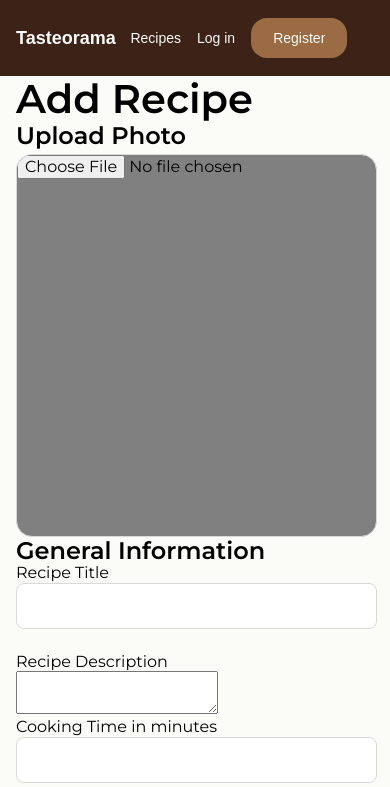
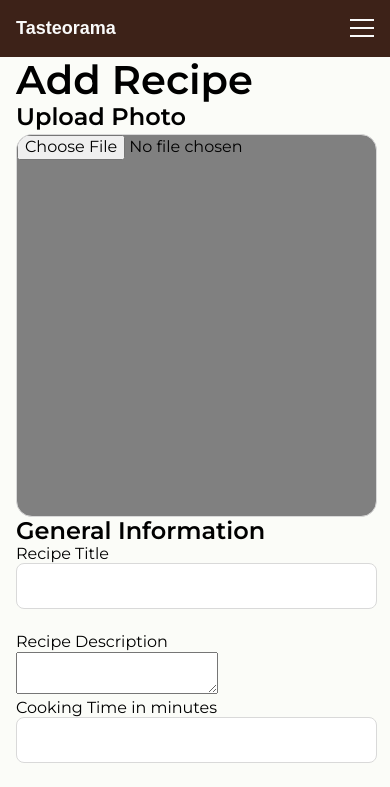
Before and after one commit to LarysaHliieva/tasteorama, a React (Vite) app: page /add-recipe in a window 390 px wide. Shown: the top 787 px of the page. Built offline with nearby package versions, Linux system fonts and the light colour scheme.

Commit message:
feat: restore correct Header and Footer components

```diff
--- a/src/components/Footer/Footer.jsx
+++ b/src/components/Footer/Footer.jsx
@@ -1,16 +1,31 @@
 import { useLocation, NavLink } from 'react-router-dom';
+import { useSelector } from 'react-redux';
 import css from './Footer.module.css';
 
+// ТИМЧАСОВА ЗАГЛУШКА
+const selectIsLoggedIn = () => false;
+
 const Footer = () => {
+  const isLoggedIn = useSelector(selectIsLoggedIn);
   const location = useLocation();
 
   if (location.pathname === '/auth/login' || location.pathname === '/auth/register') {
     return null;
   }
 
+  const handleProfileClick = (e) => {
+    if (!isLoggedIn) {
+      e.preventDefault();
+      console.log('Open auth modal');
+    }
+  };
+
+  const isAuthPage = location.pathname === '/auth/login' || location.pathname === '/auth/register';
+
   return (
     <footer className={css.footer}>
       <div className={css.container}>
+
         <NavLink to="/" className={css.logo}>
           Tasteorama
         </NavLink>
@@ -18,9 +33,21 @@ const Footer = () => {
         <p className={css.copyright}>© 2025 CookingCompanion. All rights reserved</p>
 
         <nav className={css.nav}>
-          <NavLink to="/" className={css.link}>Recipes</NavLink>
-          <NavLink to="/profile" className={css.link}>Account</NavLink>
+          <NavLink to="/" className={css.link}>
+            Recipes
+          </NavLink>
+
+          {!isAuthPage && (
+            <NavLink
+              to="/profile"
+              className={css.link}
+              onClick={handleProfileClick}
+            >
+              Account
+            </NavLink>
+          )}
         </nav>
+
       </div>
     </footer>
   );
--- a/src/components/Header/Header.jsx
+++ b/src/components/Header/Header.jsx
@@ -2,8 +2,6 @@ import { useState } from "react";
 import { useSelector } from "react-redux";
 import { NavLink, useLocation } from "react-router-dom";
 import css from "./Header.module.css";
-import BurgerMenu from "./BurgerMenu";
-import BurgerMenuAuth from "./BurgerMenuAuth";
 
 // ТИМЧАСОВА ЗАГЛУШКА
 const selectIsLoggedIn = () => false;
@@ -104,16 +102,6 @@ const Header = () => {
           <span className={css.burgerLine}></span>
         </button>
       </div>
-
-      {isLoggedIn ? (
-        <BurgerMenuAuth
-          isOpen={isBurgerOpen}
-          onClose={closeBurgerMenu}
-          user={user}
-        />
-      ) : (
-        <BurgerMenu isOpen={isBurgerOpen} onClose={closeBurgerMenu} />
-      )}
     </header>
   );
 };
--- a/src/components/Header/Header.module.css
+++ b/src/components/Header/Header.module.css
@@ -1,39 +1,18 @@
-.registerBtn {
-  font-family: 'Poppins', sans-serif;
-  font-size: 14px;
-  font-weight: 500;
-  color: #FAFAFA;
-  text-decoration: none;
-  padding: 10px 20px;
-  border-radius: 16px;
-  background-color: #9B6C43; /* НОВЕ: правильний колір */
-  border: 2px solid #9B6C43;  /* НОВЕ: додали рамку */
-  transition: all 250ms ease-in-out;
-}
-
-.registerBtn:hover {
-  background-color: #8B5A3A; /* НОВЕ: темніший відтінок */
-  border-color: #8B5A3A;     /* НОВЕ: темніший відтінок */
-}
-
 .header {
   background-color: #3D2218;
   padding: 18px 0;
 }
 
 .container {
-  max-width: 1440px;        /* НОВЕ: обмежуємо ширину */
-  margin: 0 auto;           /* НОВЕ: центруємо */
-  padding: 0 16px;          /* НОВЕ: відступи всередині */
+  max-width: 1440px;
+  margin: 0 auto;
+  padding: 0 16px;
   display: flex;
   justify-content: space-between;
   align-items: center;
 }
 
 .logo {
-  display: flex;           /* НОВЕ: flex для вирівнювання */
-  align-items: center;     /* НОВЕ: вирівнювання по центру */
-  gap: 8px;               /* НОВЕ: відстань між іконкою і текстом */
   font-family: 'Poppins', sans-serif;
   font-size: 18px;
   font-weight: 700;
@@ -41,15 +20,10 @@
   text-decoration: none;
 }
 
-.logoIcon {
-  width: 24px;            /* НОВЕ: розмір іконки */
-  height: 24px;           /* НОВЕ: розмір іконки */
-}
-
 .nav {
   display: flex;
   align-items: center;
-  gap: 16px;
+  gap: 28px;
 }
 
 .link {
@@ -59,11 +33,28 @@
   color: #FAFAFA;
   text-decoration: none;
   padding: 10px 0;
-  transition: color 250ms ease-in-out;
+  transition: all 250ms ease-in-out;
+  position: relative;
 }
 
-.link:hover {
+.link:hover,
+.link:focus {
   color: #D1D5DB;
+}
+
+.link.active {
+  color: #FAFAFA;
+}
+
+.link.active::after {
+  content: '';
+  position: absolute;
+  bottom: 0;
+  left: 0;
+  width: 100%;
+  height: 3px;
+  background-color: #FAFAFA;
+  border-radius: 8px;
 }
 
 .registerBtn {
@@ -79,9 +70,76 @@
   transition: all 250ms ease-in-out;
 }
 
-.registerBtn:hover {
+.registerBtn:hover,
+.registerBtn:focus {
   background-color: #8B5A3A;
   border-color: #8B5A3A;
+}
+
+.registerBtn.active {
+  background-color: #8B5A3A;
+  border-color: #8B5A3A;
+  color: #FAFAFA;
+}
+
+.userInfo {
+  display: flex;
+  align-items: center;
+  gap: 12px;
+  margin-left: 16px;
+}
+
+.avatar {
+  display: flex;
+  align-items: center;
+  justify-content: center;
+  width: 40px;
+  height: 40px;
+  border-radius: 50%;
+  background-color: #FAFAFA;
+  color: #3D2218;
+  font-weight: 600;
+  font-size: 16px;
+}
+
+.userName {
+  font-family: 'Poppins', sans-serif;
+  font-size: 16px;
+  color: #FAFAFA;
+  font-weight: 500;
+}
+
+.burgerButton {
+  display: none;
+  flex-direction: column;
+  justify-content: space-between;
+  width: 24px;
+  height: 18px;
+  background: none;
+  border: none;
+  cursor: pointer;
+  padding: 0;
+}
+
+.burgerLine {
+  width: 100%;
+  height: 2px;
+  background-color: #FAFAFA;
+  transition: all 250ms ease-in-out;
+}
+
+@media screen and (max-width: 767px) {
+  .nav {
+    display: none;
+  }
+
+  .burgerButton {
+    display: flex;
+  }
+
+  .userInfo {
+    display: none;
+  }
 }
 
 @media screen and (min-width: 768px) {
@@ -90,7 +148,11 @@
   }
 
   .nav {
-    gap: 28px;
+    display: flex;
+  }
+
+  .burgerButton {
+    display: none;
   }
 
   .link {
```
